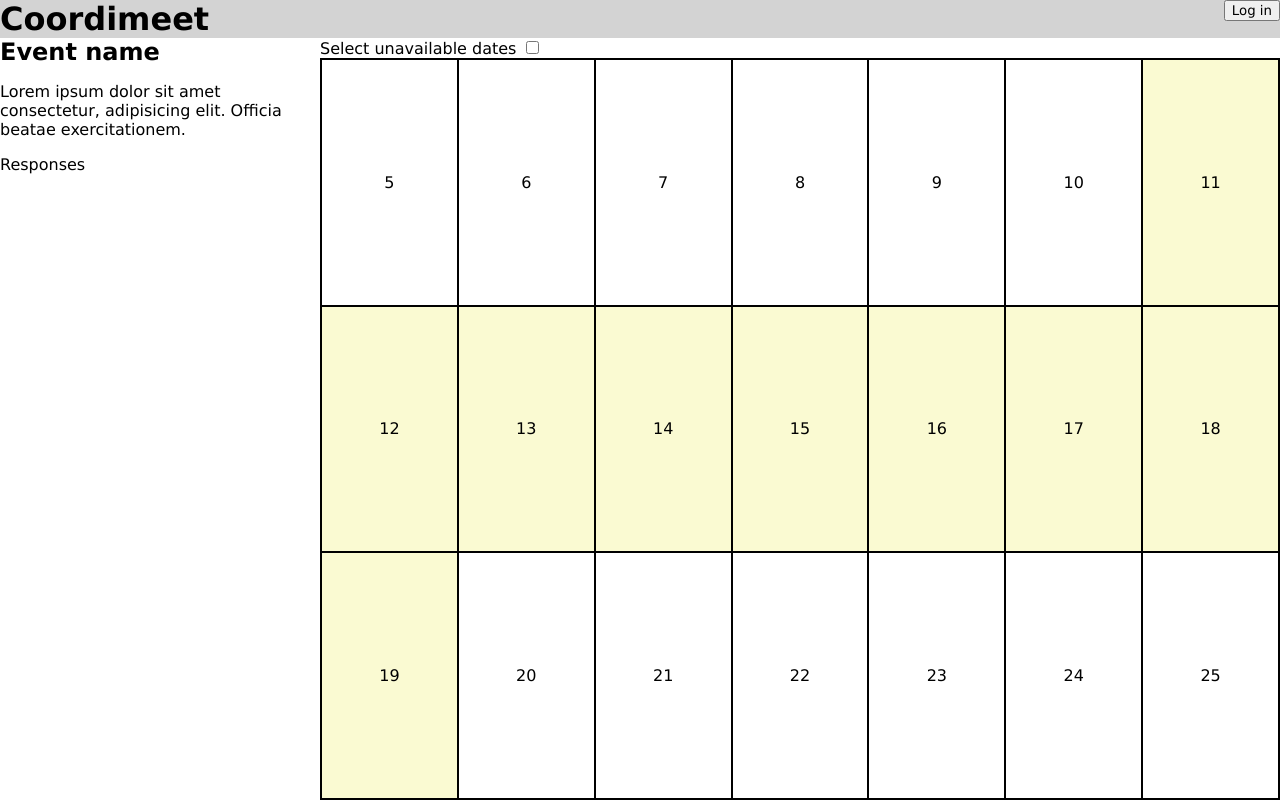
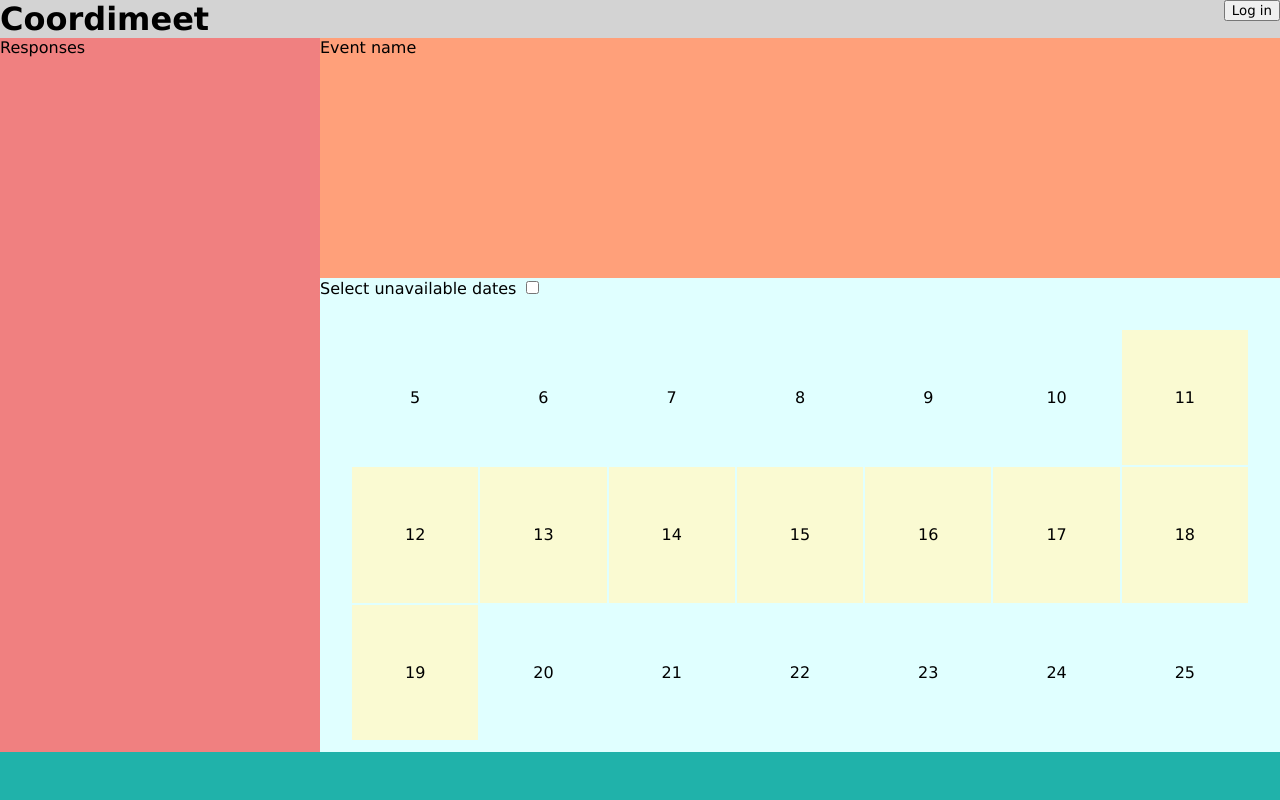
Before and after one commit to Yxmaxy/Coordimeet, a Vue app in the folder frontend/: page /event in a window 1280 px wide. Built offline with nearby package versions, Linux system fonts and the light colour scheme.

Commit message:
Added structure to EventPage

```diff
--- a/frontend/src/components/Calendar.vue
+++ b/frontend/src/components/Calendar.vue
@@ -1,5 +1,5 @@
 <template>
-    <div class="calendar">
+    <div class="calendar-component">
         <div
             v-for="day in days"
             :class="{
@@ -133,30 +133,19 @@ export default {
 };
 </script>
 <style lang="scss" scoped>
-.calendar {
-    $border-width: 1px;
-    $border-color: black;
+.calendar-component {
 
     box-sizing: border-box;
     flex: 1;
     display: grid;
     grid-template-columns: repeat(7, 1fr);
-    border: {
-        width: calc($border-width / 2);
-        style: solid;
-        color: $border-color;
-    };
+    gap: 2px;
 
     // td
     & > div {
         display: flex;
         justify-content: center;
         align-items: center;
-        border: {
-            width: $border-width;
-            style: solid;
-            color: $border-color;
-        };
         box-sizing: border-box;
         cursor: pointer;
         user-select: none;
--- a/frontend/src/pages/EventPage.vue
+++ b/frontend/src/pages/EventPage.vue
@@ -1,24 +1,27 @@
 <template>
-    <div class="wrapper">
-        <aside>
-            <div>
-                <h2>Event name</h2>
-                <p>Lorem ipsum dolor sit amet consectetur, adipisicing elit. Officia beatae exercitationem.</p>
-            </div>
+    <div class="event-page">
+        <aside class="responses-area">
             <div>
                 Responses
             </div>
         </aside>
-        <main>
+        <div class="details-area">
+            Event name
+        </div>
+        <main class="calendar-area">
             <label>
                 Select unavailable dates
                 <input v-model="selectUnavailable" type="checkbox" />
             </label>
             <calendar
+                class="calendar"
                 :dateRange="dateRange"
                 :selectUnavailable="selectUnavailable"
             />
         </main>
+        <div class="bottom-area">
+
+        </div>
     </div>
 </template>
 
@@ -43,17 +46,37 @@ export default {
 </script>
 
 <style lang="scss" scoped>
-.wrapper {
+.event-page {
     flex: 1;
-    display: flex;
-    flex-direction: row;
-}
-aside {
-    flex: 1;
-}
-main {
-    flex: 3;
-    display: flex;
-    flex-direction: column;
+    display: grid;
+    grid-template-rows: min(15rem, 30vh) 1fr 3rem;
+    grid-template-columns: min(20rem, 30vw) 1fr;
+    grid-template-areas:
+        "responses details"
+        "responses calendar"
+        "bottom bottom";
+
+    .responses-area {
+        grid-area: responses;
+        background-color: lightcoral;
+    }
+    .calendar-area {
+        grid-area: calendar;
+        background-color: lightcyan;
+        flex: 1;
+
+        .calendar {
+            height: 100%;
+            padding: 2rem;
+        }
+    }
+    .details-area {
+        grid-area: details;
+        background-color: lightsalmon;
+    }
+    .bottom-area {
+        grid-area: bottom;
+        background-color: lightseagreen;
+    }
 }
 </style>
```
